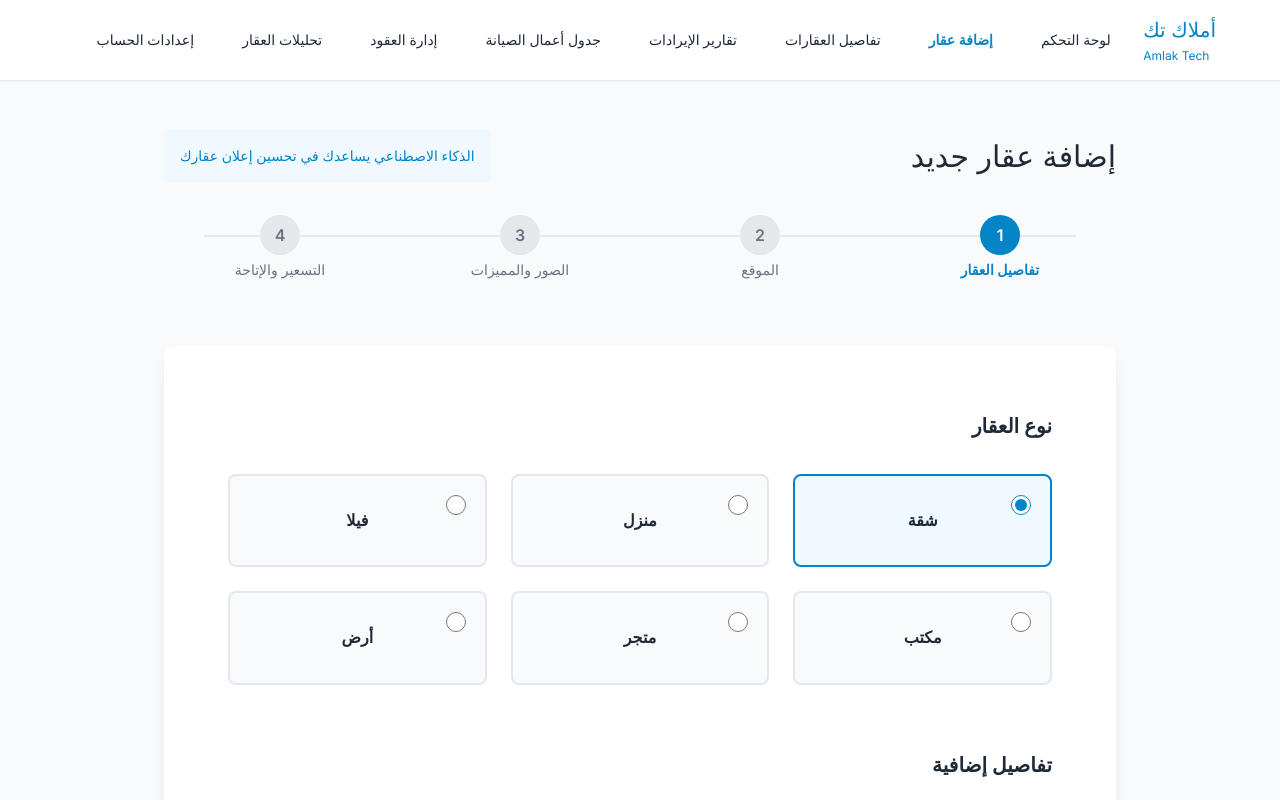
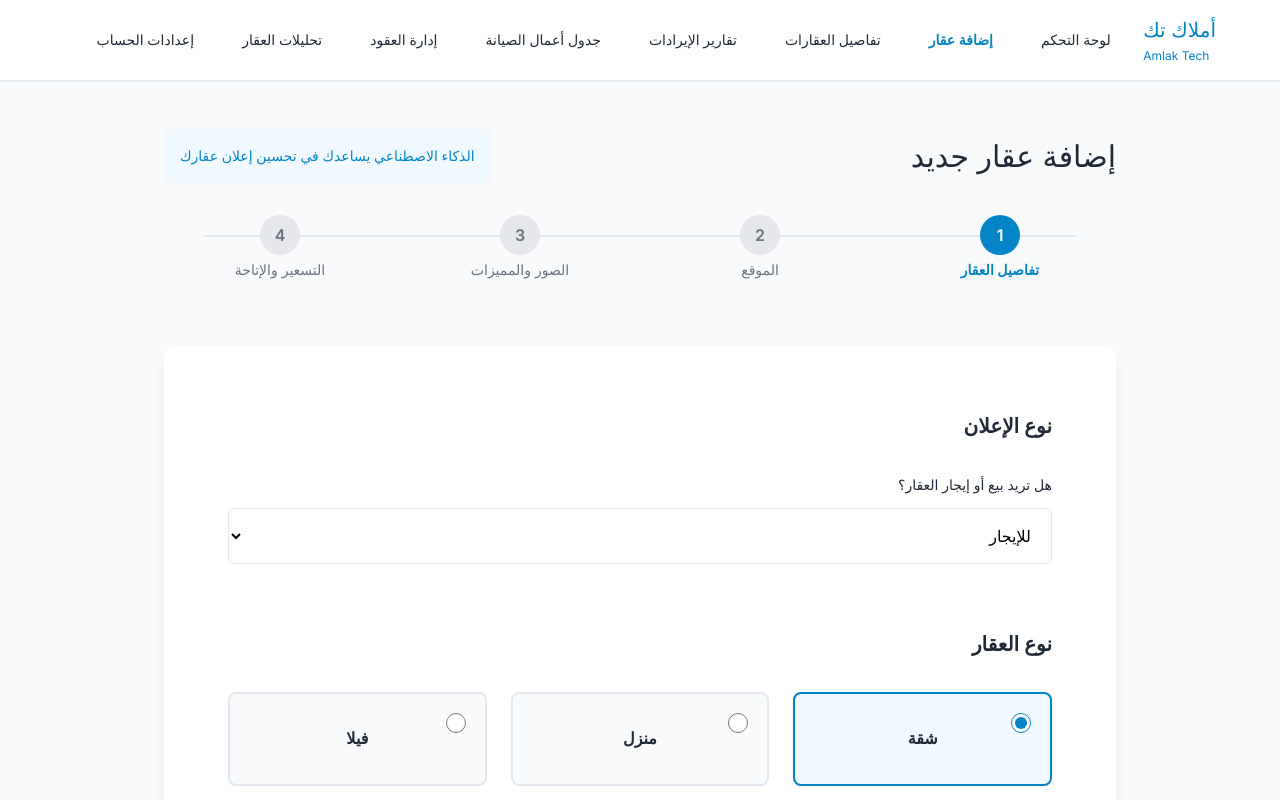
Before and after one commit to yaraabdullah/AmlakTech-Website, a Next.js app: page /owner/add-property in a window 1280 px wide. Shown: the top 800 px of the page. Built offline with nearby package versions, Linux system fonts and the light colour scheme.

Commit message:
update the preprty table and the form

```diff
--- a/components/AddProperty.tsx
+++ b/components/AddProperty.tsx
@@ -22,6 +22,7 @@ export default function AddProperty() {
   const [formData, setFormData] = useState({
     // Step 1: Basic Details
     propertyType: 'شقة',
+    listingType: 'للإيجار', // للبيع أو للإيجار
     rooms: '1',
     bathrooms: '1',
     area: '',
@@ -51,7 +52,8 @@ export default function AddProperty() {
     description: '',
 
     // Step 4: Pricing and Availability
-    monthlyRent: '',
+    monthlyRent: '', // For rent (للإيجار)
+    price: '', // For sale (للبيع)
     insurance: '',
     availableFrom: '',
     minRentalPeriod: 'شهر واحد',
@@ -182,6 +184,7 @@ export default function AddProperty() {
 
       const newFormData = {
         propertyType: propertyTypeFromName,
+        listingType: (property as any).listingType || 'للإيجار',
         rooms: property.rooms || '1',
         bathrooms: property.bathrooms || '1',
         area: property.area ? property.area.toString() : '',
@@ -195,6 +198,7 @@ export default function AddProperty() {
         features,
         description: property.description || '',
         monthlyRent: property.monthlyRent ? property.monthlyRent.toString() : '',
+        price: (property as any).price ? (property as any).price.toString() : '',
         insurance: property.insurance ? property.insurance.toString() : '',
         availableFrom: property.availableFrom ? new Date(property.availableFrom).toISOString().split('T')[0] : '',
         minRentalPeriod: property.minRentalPeriod || 'شهر واحد',
@@ -470,6 +474,7 @@ export default function AddProperty() {
         ownerId,
         name: `${formData.propertyType} - ${formData.city}`,
         type: formData.propertyType,
+        listingType: formData.listingType,
         address,
         city: formData.city,
         area: formData.area ? parseFloat(formData.area) : null,
@@ -484,7 +489,8 @@ export default function AddProperty() {
         // Features (as object, will be converted to JSON in API)
         features: formData.features,
         // Pricing
-        monthlyRent: formData.monthlyRent ? parseFloat(formData.monthlyRent) : null,
+        monthlyRent: formData.listingType === 'للإيجار' && formData.monthlyRent ? parseFloat(formData.monthlyRent) : null,
+        price: formData.listingType === 'للبيع' && formData.price ? parseFloat(formData.price) : null,
         insurance: formData.insurance ? parseFloat(formData.insurance) : null,
         availableFrom: formData.availableFrom || null,
         minRentalPeriod: formData.minRentalPeriod || null,
@@ -617,6 +623,26 @@ export default function AddProperty() {
             {/* Step 1: Basic Details */}
             {currentStep === 1 && (
               <div className={styles.stepContent}>
+                {/* Sale or Rent Selection */}
+                <div className={styles.section}>
+                  <div className={styles.sectionHeader}>
+                    <h2 className={styles.sectionTitle}>نوع الإعلان</h2>
+                  </div>
+
+                  <div className={styles.fieldGroup}>
+                    <label className={styles.fieldLabel}>هل تريد بيع أو إيجار العقار؟</label>
+                    <select
+                      name="listingType"
+                      value={formData.listingType}
+                      onChange={handleInputChange}
+                      className={styles.fieldInput}
+                    >
+                      <option value="للإيجار">للإيجار</option>
+                      <option value="للبيع">للبيع</option>
+                    </select>
+                  </div>
+                </div>
+
                 {/* Property Type */}
                 <div className={styles.section}>
                   <div className={styles.sectionHeader}>
@@ -925,6 +951,7 @@ export default function AddProperty() {
                   </div>
 
                   <div className={styles.pricingGrid}>
+                    {formData.listingType === 'للإيجار' ? (
                       <div className={styles.fieldGroup}>
                         <label className={styles.fieldLabel}>الإيجار الشهري</label>
                         <div className={styles.currencyInput}>
@@ -942,9 +969,31 @@ export default function AddProperty() {
                             placeholder="0"
                             className={styles.fieldInput}
                           />
+                          <span className={styles.currency}>ريال/شهر</span>
+                        </div>
+                      </div>
+                    ) : (
+                      <div className={styles.fieldGroup}>
+                        <label className={styles.fieldLabel}>سعر البيع</label>
+                        <div className={styles.currencyInput}>
+                          <input
+                            type="text"
+                            name="price"
+                            value={formData.price}
+                            onChange={handleInputChange}
+                            onKeyDown={(e) => {
+                              // Prevent form submission on Enter in step 4 fields
+                              if (e.key === 'Enter') {
+                                e.preventDefault()
+                              }
+                            }}
+                            placeholder="0"
+                            className={styles.fieldInput}
+                          />
                           <span className={styles.currency}>ريال</span>
                         </div>
                       </div>
+                    )}
 
                     <div className={styles.fieldGroup}>
                       <label className={styles.fieldLabel}>التأمين</label>
--- a/pages/api/properties/[id].ts
+++ b/pages/api/properties/[id].ts
@@ -28,6 +28,7 @@ export default async function handler(req: NextApiRequest, res: NextApiResponse)
           propertySubType: true,
           features: true,
           monthlyRent: true,
+          price: true,
           insurance: true,
           availableFrom: true,
           minRentalPeriod: true,
@@ -76,6 +77,7 @@ export default async function handler(req: NextApiRequest, res: NextApiResponse)
       const {
         name,
         type,
+        listingType,
         address,
         city,
         area,
@@ -90,6 +92,7 @@ export default async function handler(req: NextApiRequest, res: NextApiResponse)
         propertySubType,
         features,
         monthlyRent,
+        price,
         insurance,
         availableFrom,
         minRentalPeriod,
@@ -103,6 +106,7 @@ export default async function handler(req: NextApiRequest, res: NextApiResponse)
 
       if (name !== undefined) updateData.name = name
       if (type !== undefined) updateData.type = type
+      if (listingType !== undefined) updateData.listingType = listingType
       if (address !== undefined) updateData.address = address
       if (city !== undefined) updateData.city = city
       if (area !== undefined) updateData.area = area ? parseFloat(area) : null
@@ -117,6 +121,7 @@ export default async function handler(req: NextApiRequest, res: NextApiResponse)
       if (propertySubType !== undefined) updateData.propertySubType = propertySubType
       if (features !== undefined) updateData.features = features ? (typeof features === 'string' ? features : JSON.stringify(features)) : null
       if (monthlyRent !== undefined) updateData.monthlyRent = monthlyRent ? parseFloat(monthlyRent) : null
+      if (price !== undefined) updateData.price = price ? parseFloat(price) : null
       if (insurance !== undefined) updateData.insurance = insurance ? parseFloat(insurance) : null
       if (availableFrom !== undefined) updateData.availableFrom = availableFrom ? new Date(availableFrom) : null
       if (minRentalPeriod !== undefined) updateData.minRentalPeriod = minRentalPeriod
@@ -148,6 +153,7 @@ export default async function handler(req: NextApiRequest, res: NextApiResponse)
           propertySubType: true,
           features: true,
           monthlyRent: true,
+          price: true,
           insurance: true,
           availableFrom: true,
           minRentalPeriod: true,
--- a/pages/api/properties/index.ts
+++ b/pages/api/properties/index.ts
@@ -98,6 +98,7 @@ export default async function handler(req: NextApiRequest, res: NextApiResponse)
         ownerId,
         name,
         type,
+        listingType,
         address,
         city,
         area,
@@ -116,6 +117,7 @@ export default async function handler(req: NextApiRequest, res: NextApiResponse)
         features,
         // Pricing
         monthlyRent,
+        price,
         insurance,
         availableFrom,
         minRentalPeriod,
@@ -138,6 +140,7 @@ export default async function handler(req: NextApiRequest, res: NextApiResponse)
           ownerId: ownerIdBigInt,
           name,
           type,
+          listingType: listingType || 'للإيجار',
           address,
           city,
           area: area ? parseFloat(area) : null,
@@ -154,6 +157,7 @@ export default async function handler(req: NextApiRequest, res: NextApiResponse)
           features: features ? JSON.stringify(features) : null,
           // Pricing
           monthlyRent: monthlyRent ? parseFloat(monthlyRent) : null,
+          price: price ? parseFloat(price) : null,
           insurance: insurance ? parseFloat(insurance) : null,
           availableFrom: availableFrom ? new Date(availableFrom) : null,
           minRentalPeriod: minRentalPeriod || null,
```
Also changed, not shown: components/PropertySearch.tsx (+11 -9 lines), 2 other files (tests, documents, lock files or other folders). Lines whose indentation alone changed are shown as unchanged.
